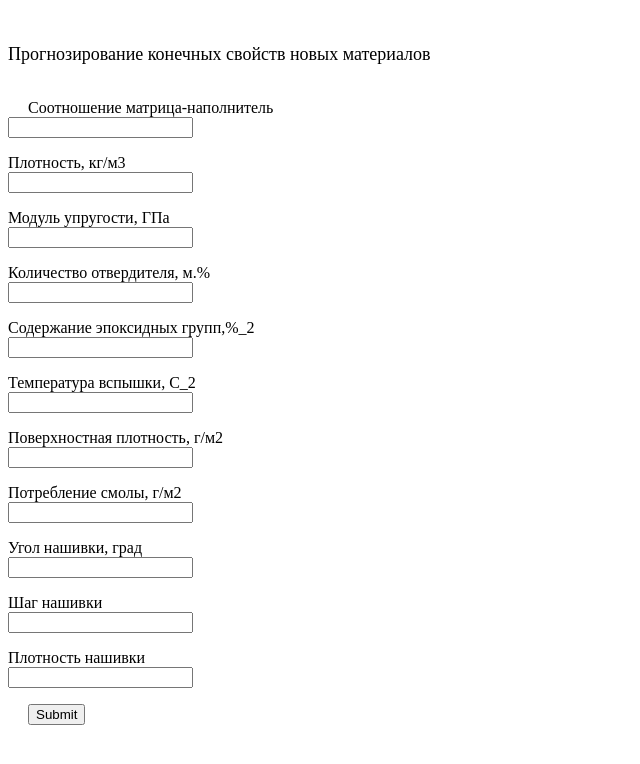
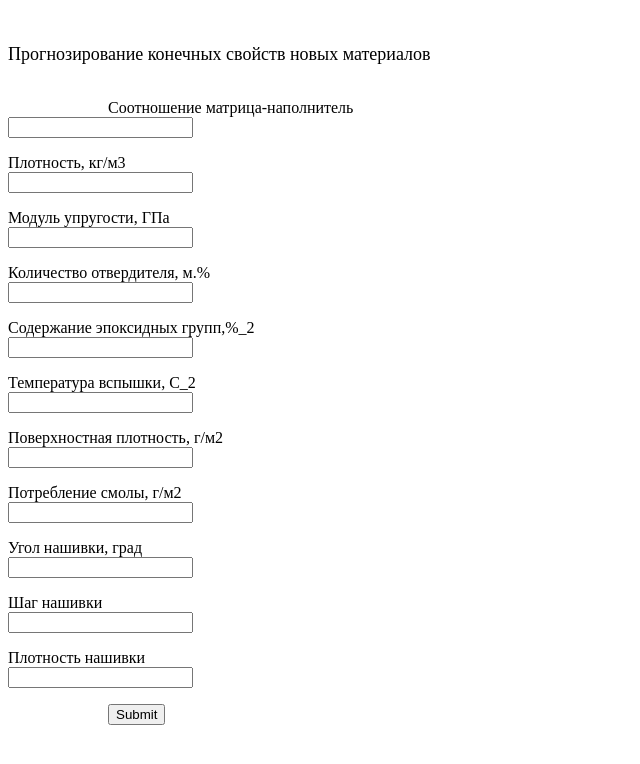
Before and after one commit to s-marello/app_lecture, a Flask app: page / in a window 1280 px wide. Shown: the top 764 px of the page, without its empty margins (0-640 px from the left). Run offline with Flask 2, Linux system fonts and the light colour scheme.

Commit message:
Update login.html

```diff
--- a/templates/login.html
+++ b/templates/login.html
@@ -2,7 +2,7 @@
 <html lang="en">
 <style>
 p {
-    text-indent: 20px;
+    text-indent: 100px;
    }
 form {
     margin: left;
```
